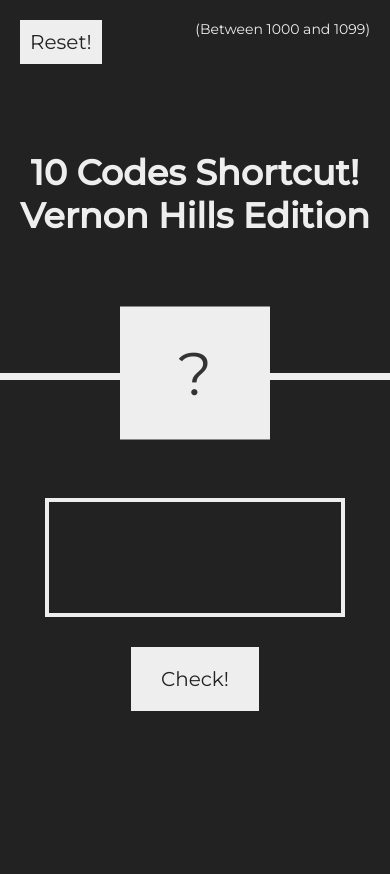
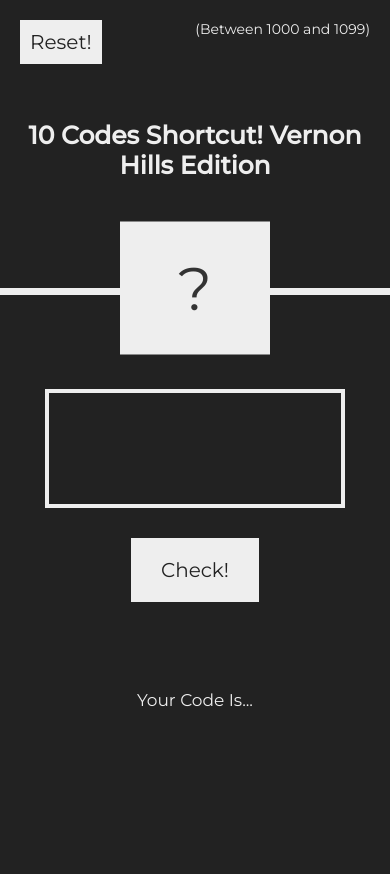
Before and after one commit to Castillo17/Police_Codes, a plain HTML site: page index.html in a window 390 px wide. Shown: the top 874 px of the page. After the commit the page ends 844 px from the top, so only its background shows below. Drawn offline with Linux system fonts and the light colour scheme.

Commit message:
Add files via upload

```diff
--- a/style.css
+++ b/style.css
@@ -117,7 +117,11 @@ h1 {
 @media only screen and (max-width: 37.5em) {
   header {
     display: flex;
-    height: 45vh;
+    /* height: 15vh; */
+  }
+
+  header h1 {
+    font-size: 2.5rem;
   }
 
   .reset {
@@ -127,7 +131,6 @@ h1 {
   main {
     display: flex;
     flex-direction: column;
-    height: 80vh;
   }
 
   .left {
@@ -139,7 +142,6 @@ h1 {
     display: flex;
     flex-direction: row;
     justify-content: center;
-    margin-top: 3rem;
     width: fit-content;
   }
 }
```
